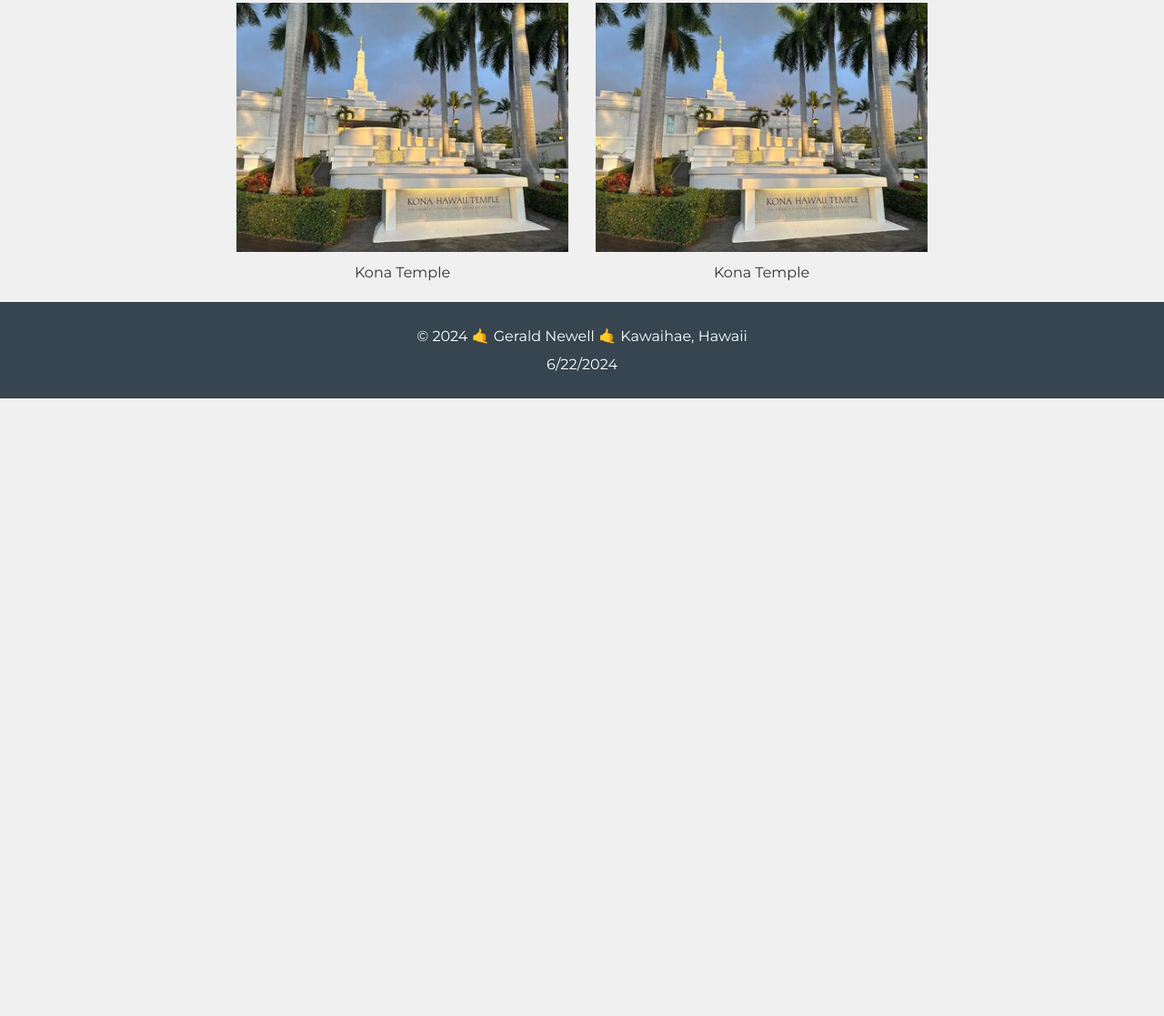
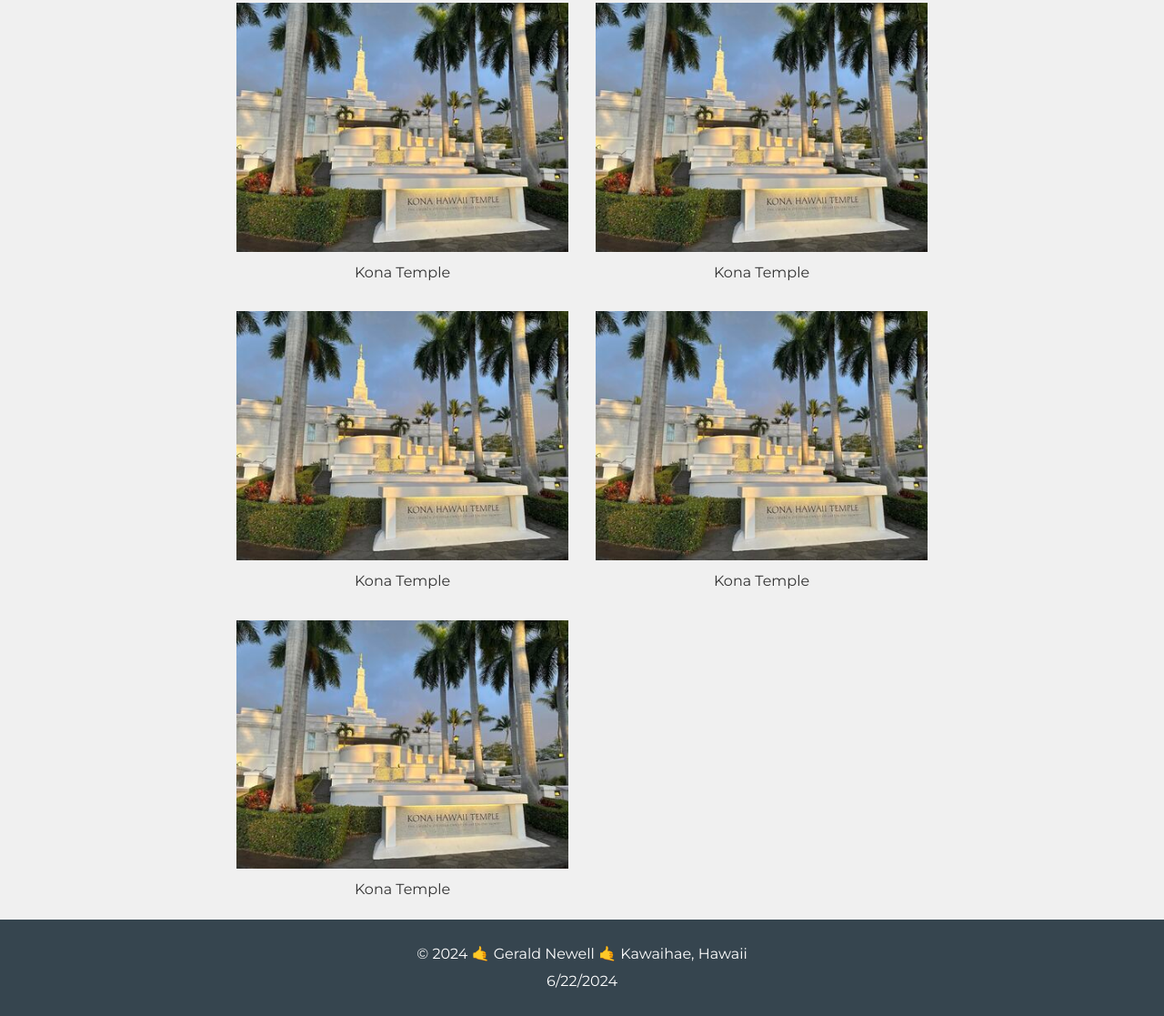
Before and after one commit to elcapitan-g/wdd131, a plain HTML site: page temples.html in a window 1280 px wide. Shown: the part 871-1988 px from the top of the page at 91% size. Before the commit the page ends 1309 px from the top, so only its background shows below. Drawn offline with Linux system fonts and the light colour scheme.

Commit message:
Add files via upload

```diff
--- a/temples.html
+++ b/temples.html
@@ -53,7 +53,18 @@
                 <img src="images/kona.jpg" alt="Temple of Kona">
                 <figcaption>Kona Temple</figcaption>
             </figure>
-
+            <figure>
+                <img src="images/kona.jpg" alt="Temple of Kona">
+                <figcaption>Kona Temple</figcaption>
+            </figure>
+            <figure>
+                <img src="images/kona.jpg" alt="Temple of Kona">
+                <figcaption>Kona Temple</figcaption>
+            </figure>
+            <figure>
+                <img src="images/kona.jpg" alt="Temple of Kona">
+                <figcaption>Kona Temple</figcaption>
+            </figure>
         </section>
     </main>
 
```
